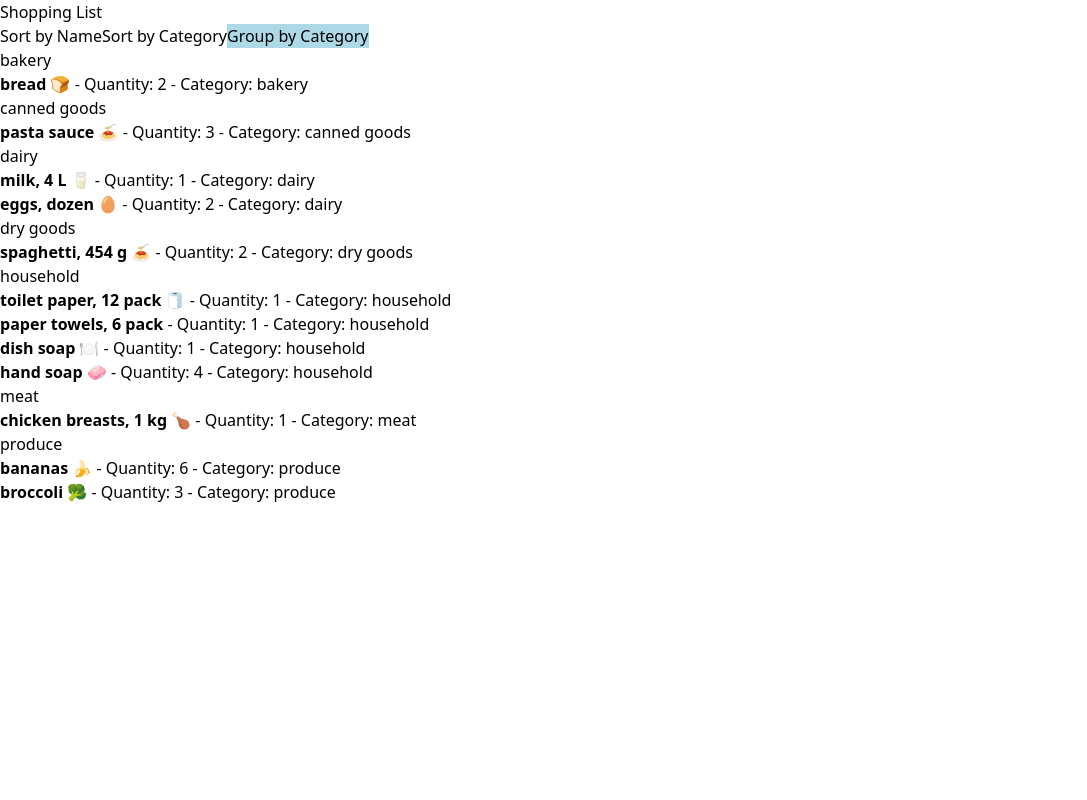
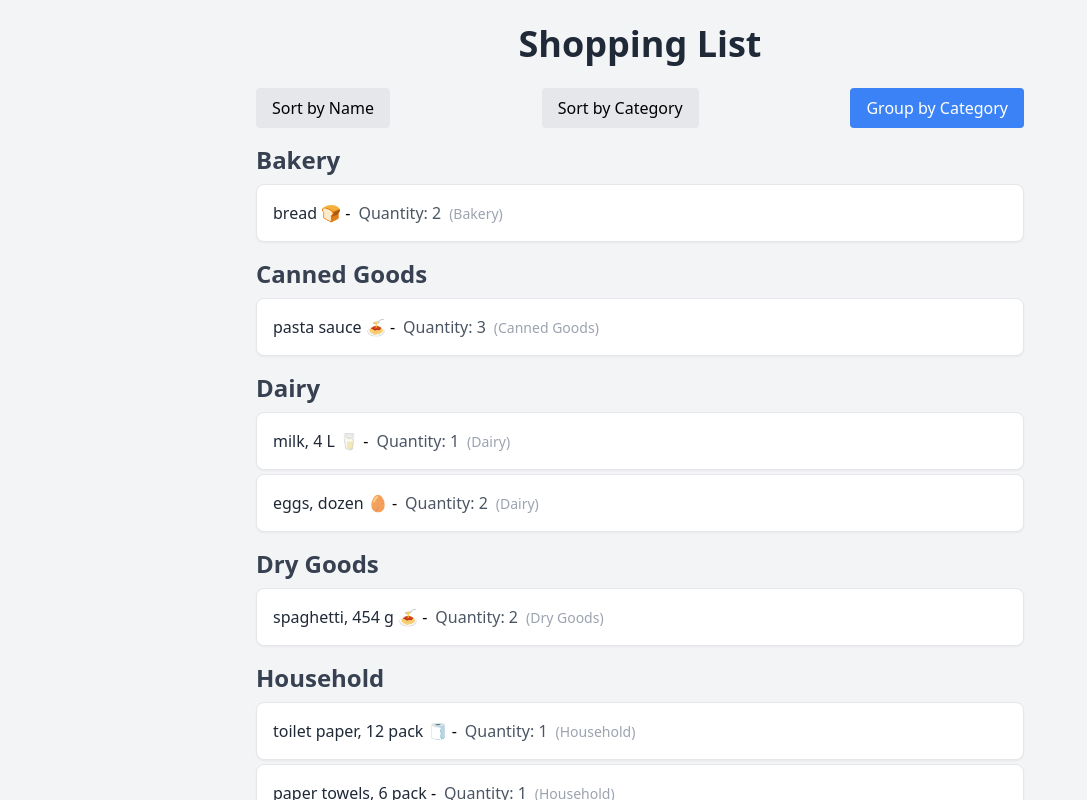
Before and after one commit to Aidanwdavies/cprg306-assignments, a Next.js app: page /week-6 in a window 1280 px wide. Both pictures are taken after a click on the button "Group by Category". Shown: the top 800 px of the page, without its empty margins (0-1087 px from the left). Built offline with nearby package versions, Linux system fonts and the light colour scheme.

Commit message:
week-6 done

```diff
--- a/app/week-6/item-list.js
+++ b/app/week-6/item-list.js
@@ -1,5 +1,4 @@
 "use client";
-
 import React, { useState } from 'react';
 import Item from './item';
 import itemsData from './items.json';
@@ -7,50 +6,46 @@
 function ItemList() {
     const [sortBy, setSortBy] = useState('name');
 
-    // Sorting logic based on sortBy value
+    // Sorting and grouping logic remains the same
     const sortedItems = [...itemsData].sort((a, b) => {
         if (sortBy === 'name') return a.name.localeCompare(b.name);
         if (sortBy === 'category') return a.category.localeCompare(b.category);
         return 0;
     });
-
-    // Group items by category if sortBy is set to 'group'
     const groupedItems = sortedItems.reduce((acc, item) => {
         (acc[item.category] = acc[item.category] || []).push(item);
         return acc;
     }, {});
 
     return (
-        <div>
-            {/* Buttons for sorting and grouping */}
-            <div>
+        <div className="w-full max-w-3xl">
+            <div className="flex justify-between mb-4">
                 <button
                     onClick={() => setSortBy('name')}
-                    style={{ backgroundColor: sortBy === 'name' ? 'lightblue' : 'white' }}
+                    className={`px-4 py-2 rounded ${sortBy === 'name' ? 'bg-blue-500 text-white' : 'bg-gray-200'}`}
                 >
                     Sort by Name
                 </button>
                 <button
                     onClick={() => setSortBy('category')}
-                    style={{ backgroundColor: sortBy === 'category' ? 'lightblue' : 'white' }}
+                    className={`px-4 py-2 rounded ${sortBy === 'category' ? 'bg-blue-500 text-white' : 'bg-gray-200'}`}
                 >
                     Sort by Category
                 </button>
                 <button
                     onClick={() => setSortBy('group')}
-                    style={{ backgroundColor: sortBy === 'group' ? 'lightblue' : 'white' }}
+                    className={`px-4 py-2 rounded ${sortBy === 'group' ? 'bg-blue-500 text-white' : 'bg-gray-200'}`}
                 >
                     Group by Category
                 </button>
             </div>
 
-            {/* Render grouped items if sorting by 'group', otherwise render sorted list */}
             {sortBy === 'group' ? (
                 <div>
                     {Object.keys(groupedItems).sort().map((category) => (
-                        <div key={category}>
-                            <h3>{category}</h3>
-                            <ul>
+                        <div key={category} className="mb-4">
+                            <h3 className="text-2xl font-semibold capitalize text-gray-700 mb-2">{category}</h3>
+                            <ul className="space-y-1">
                                 {groupedItems[category].map((item) => (
                                     <Item key={item.id} {...item} />
                                 ))}
@@ -59,7 +54,7 @@
                     ))}
                 </div>
             ) : (
-                <ul>
+                <ul className="space-y-2">
                     {sortedItems.map((item) => (
                         <Item key={item.id} {...item} />
                     ))}
--- a/app/week-6/item.js
+++ b/app/week-6/item.js
@@ -1,11 +1,14 @@
 "use client";
-
 import React from 'react';
 
 function Item({ name, quantity, category }) {
     return (
-        <li>
-            <strong>{name}</strong> - Quantity: {quantity} - Category: {category}
+        <li className="p-4 border rounded-lg shadow-sm bg-white flex justify-between items-center">
+            <div>
+                <span className="font-medium text-gray-800">{name}</span> -
+                <span className="text-gray-600 ml-2">Quantity: {quantity}</span>
+                <span className="text-gray-400 text-sm ml-2 capitalize">({category})</span>
+            </div>
         </li>
     );
 }
--- a/app/week-6/page.js
+++ b/app/week-6/page.js
@@ -1,12 +1,11 @@
 "use client";
-
 import React from 'react';
 import ItemList from './item-list';
 
 function Page() {
     return (
-        <main>
-            <h1>Shopping List</h1>
+        <main className="p-6 bg-gray-100 min-h-screen flex flex-col items-center">
+            <h1 className="text-4xl font-bold text-gray-800 mb-6">Shopping List</h1>
             <ItemList />
         </main>
     );
```
